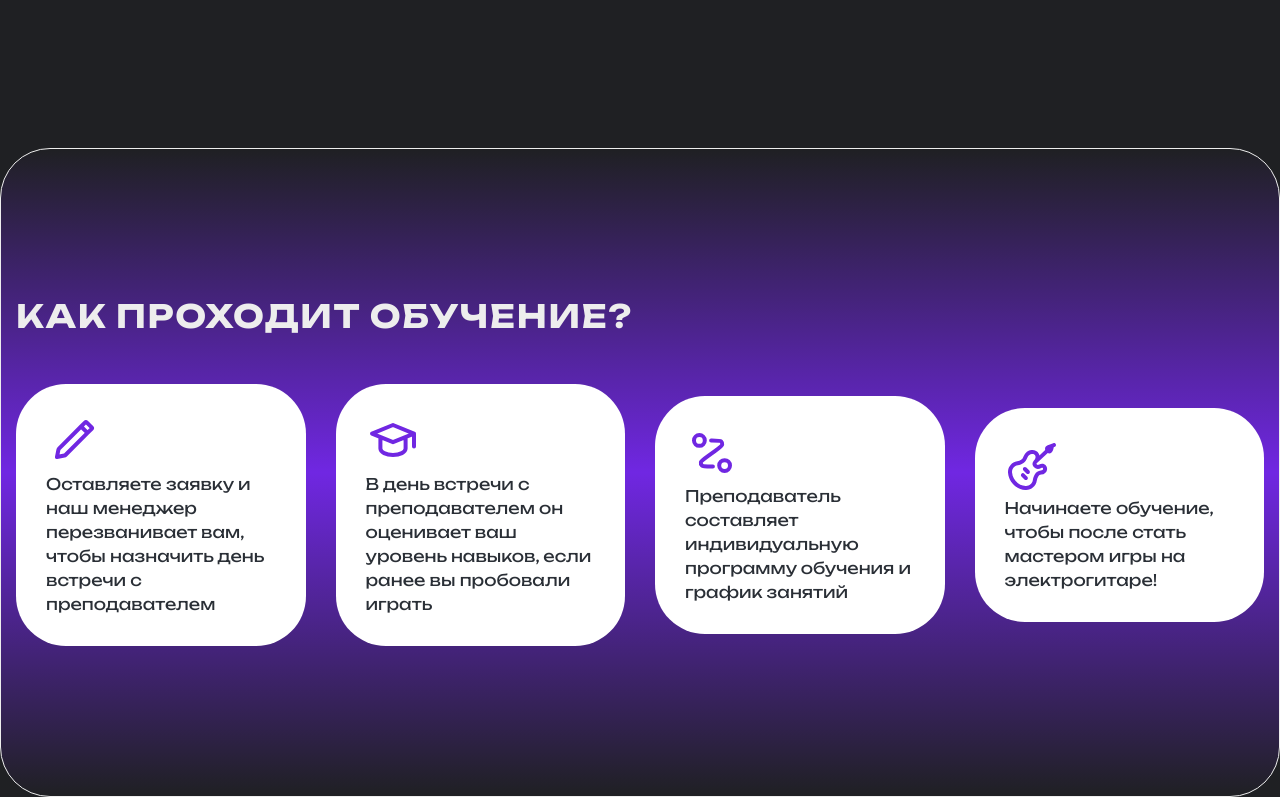
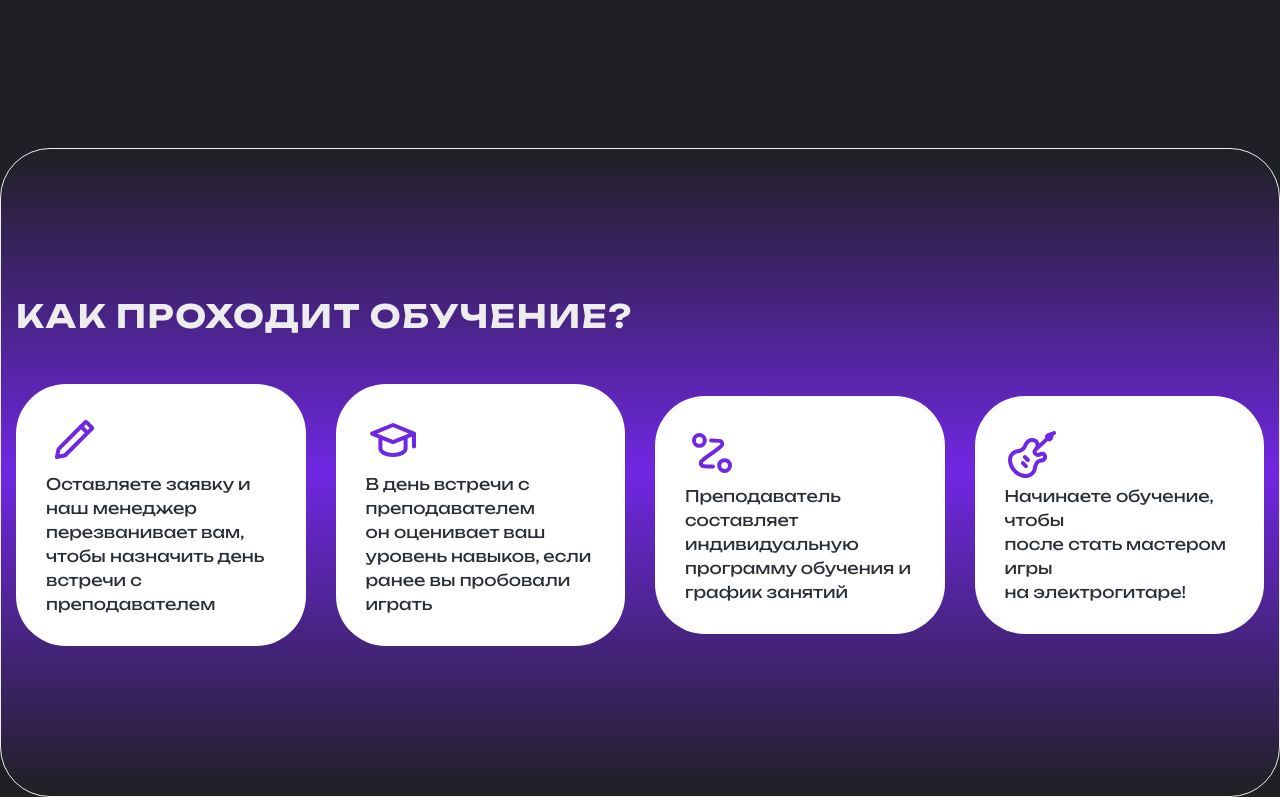
Before and after one commit to vitaliykulishov/FrontendBlok-Module02-Guitar, a website built with webpack: page src/index.html in a window 1280 px wide. Shown: the part 2757-3554 px from the top of the page. Built offline with nearby package versions, Linux system fonts and the light colour scheme; files whose address does not match are found by name; a web font is replaced by a local one.

Commit message:
add steps_2

```diff
--- a/src/index.html
+++ b/src/index.html
@@ -140,7 +140,7 @@
 			</div>
 			<div class="steps__item">
 				<img src="images/steps/graduate.svg" alt="" class="steps__icon">
-				<p class="steps__text">В день встречи с преподавателем он оценивает ваш уровень навыков, если ранее вы пробовали играть</p>
+				<p class="steps__text">В день встречи с преподавателем<br> он оценивает ваш уровень навыков, если ранее вы пробовали играть</p>
 			</div>
 			<div class="steps__item">
 				<img src="images/steps/steps.svg" alt="" class="steps__icon">
@@ -148,7 +148,7 @@
 			</div>
 			<div class="steps__item">
 				<img src="images/steps/guitar.svg" alt="" class="steps__icon">
-				<p class="steps__text">Начинаете обучение, чтобы после стать мастером игры на электрогитаре!</p>
+				<p class="steps__text">Начинаете обучение, чтобы<br> после стать мастером игры <br>на электрогитаре!</p>
 			</div>
 		</div>
 	</div>
--- a/src/styles/main.scss
+++ b/src/styles/main.scss
@@ -588,7 +588,7 @@ a {
         background-color: $light;
         border-radius: 50px;
         padding: 30px;
-        width: 435px;
+        width: 25%;
         min-height: 206px;
     }
     &__text {
```
